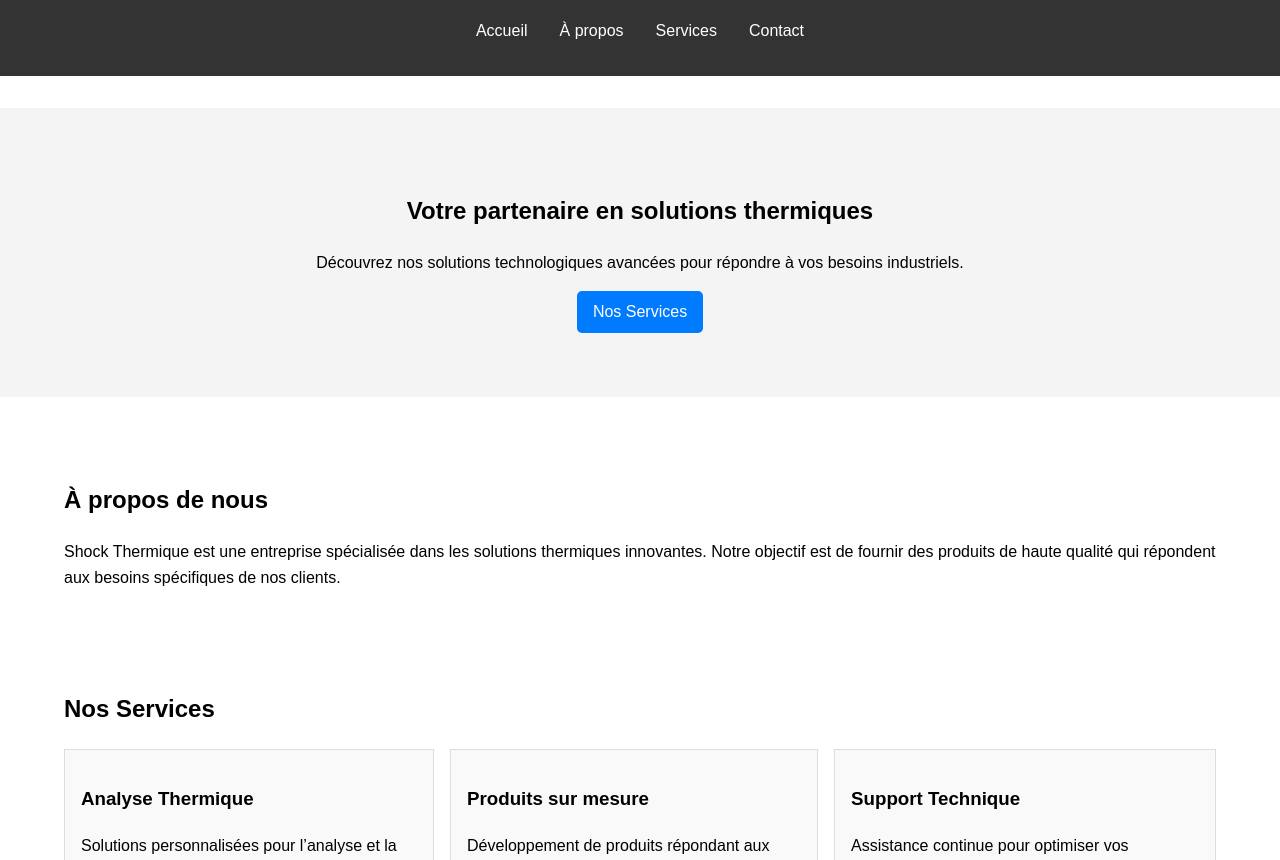
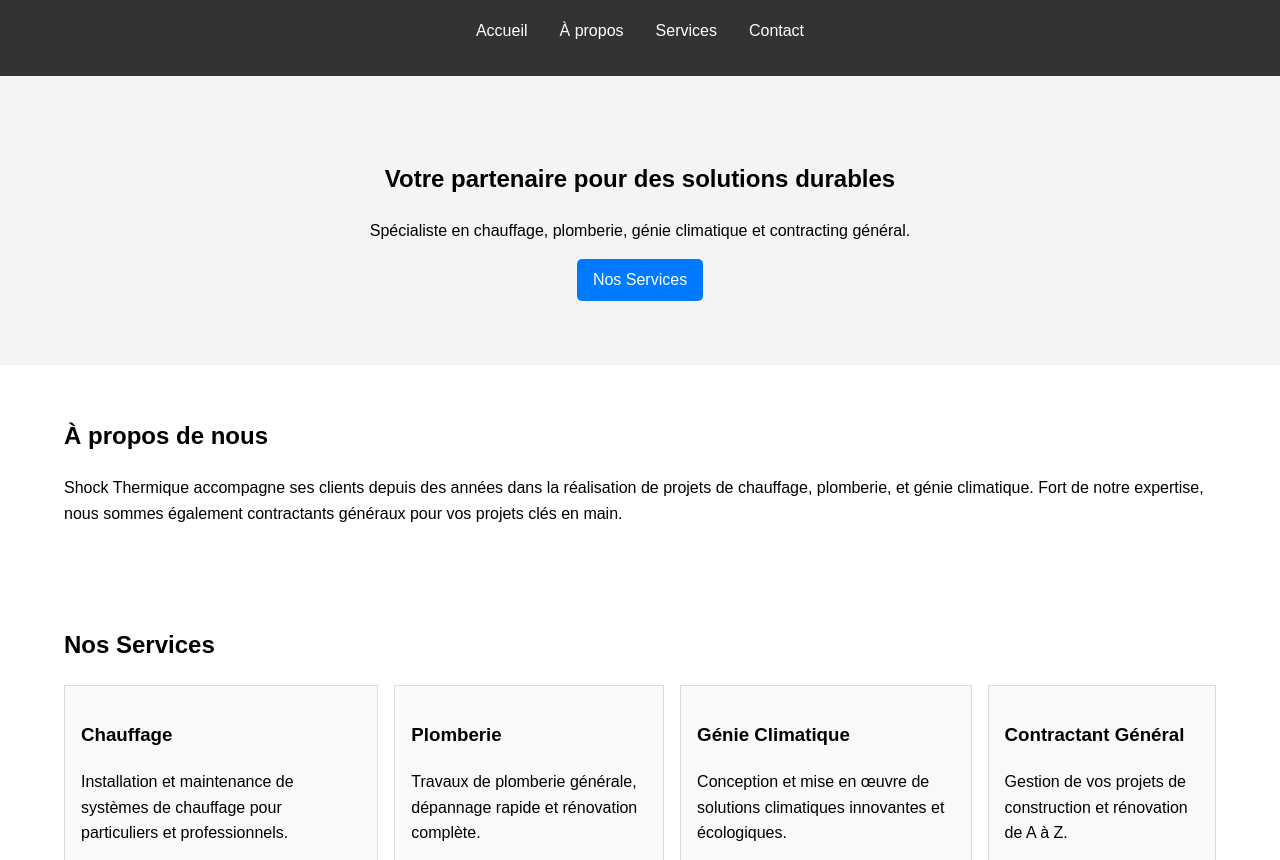
Before and after one commit to Heloise97122/shock-thermique, a plain HTML site: page index.html in a window 1280 px wide. Shown: the part 92-952 px from the top of the page. Drawn offline with Linux system fonts and the light colour scheme.

Commit message:
Update index.html

```diff
--- a/index.html
+++ b/index.html
@@ -3,7 +3,7 @@
 <head>
     <meta charset="UTF-8">
     <meta name="viewport" content="width=device-width, initial-scale=1.0">
-    <meta name="description" content="Site vitrine de Shock Thermique">
+    <meta name="description" content="Shock Thermique - Expert en chauffage, plomberie, génie climatique et contracting général.">
     <title>Shock Thermique</title>
     <link rel="stylesheet" href="styles.css">
 </head>
@@ -23,10 +23,10 @@
     </header>
 
     <main>
-        <section id="home">
-            <div class="hero">
-                <h2>Votre partenaire en solutions thermiques</h2>
-                <p>Découvrez nos solutions technologiques avancées pour répondre à vos besoins industriels.</p>
+        <section id="home" class="hero">
+            <div class="container">
+                <h2>Votre partenaire pour des solutions durables</h2>
+                <p>Spécialiste en chauffage, plomberie, génie climatique et contracting général.</p>
                 <a href="#services" class="btn">Nos Services</a>
             </div>
         </section>
@@ -34,7 +34,7 @@
         <section id="about">
             <div class="container">
                 <h2>À propos de nous</h2>
-                <p>Shock Thermique est une entreprise spécialisée dans les solutions thermiques innovantes. Notre objectif est de fournir des produits de haute qualité qui répondent aux besoins spécifiques de nos clients.</p>
+                <p>Shock Thermique accompagne ses clients depuis des années dans la réalisation de projets de chauffage, plomberie, et génie climatique. Fort de notre expertise, nous sommes également contractants généraux pour vos projets clés en main.</p>
             </div>
         </section>
 
@@ -43,16 +43,20 @@
                 <h2>Nos Services</h2>
                 <div class="services-grid">
                     <div class="service">
-                        <h3>Analyse Thermique</h3>
-                        <p>Solutions personnalisées pour l’analyse et la gestion thermique.</p>
+                        <h3>Chauffage</h3>
+                        <p>Installation et maintenance de systèmes de chauffage pour particuliers et professionnels.</p>
                     </div>
                     <div class="service">
-                        <h3>Produits sur mesure</h3>
-                        <p>Développement de produits répondant aux spécifications client.</p>
+                        <h3>Plomberie</h3>
+                        <p>Travaux de plomberie générale, dépannage rapide et rénovation complète.</p>
                     </div>
                     <div class="service">
-                        <h3>Support Technique</h3>
-                        <p>Assistance continue pour optimiser vos performances thermiques.</p>
+                        <h3>Génie Climatique</h3>
+                        <p>Conception et mise en œuvre de solutions climatiques innovantes et écologiques.</p>
+                    </div>
+                    <div class="service">
+                        <h3>Contractant Général</h3>
+                        <p>Gestion de vos projets de construction et rénovation de A à Z.</p>
                     </div>
                 </div>
             </div>
```
